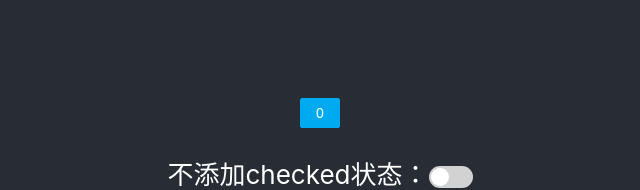
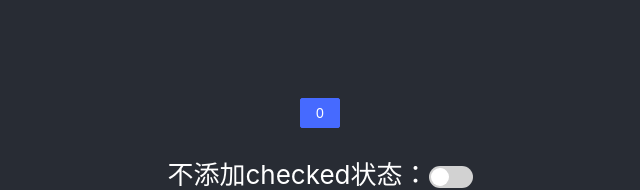
Before and after one commit to silence717/xm-design, a React (Vite) app: page / in a window 1280 px wide. Shown: the part 234-424 px from the top of the page, without its empty margins (320-960 px from the left). Built offline with nearby package versions, Linux system fonts and the light colour scheme.

Commit message:
💄 Change less file to tailwindcss

```diff
--- a/components/Button/index.less
+++ b/components/Button/index.less
@@ -105,9 +105,7 @@
     }
   }
   &.primary {
-    border: 1px solid @color-blue1;
-    background: @color-blue1;
-    color: @color-white;
+    @apply text-gray-01 border border-solid border-ultramarine-06 bg-ultramarine-06;
 
     &:hover {
       border-color: @primary-hover-bg;
@@ -160,7 +158,7 @@
 
   /* block */
   &.block {
-    width: 100%;
+    @apply w-full;
   }
 
   /* disabled */
@@ -178,10 +176,9 @@
       &,
       &:hover,
       &:active {
+        @apply text-gray-01 cursor-not-allowed;
         border: 1px solid @color-gray6;
         background: @color-gray6;
-        color: @color-white;
-        cursor: not-allowed;
       }
     }
   }
--- a/src/App.css
+++ b/src/App.css
@@ -3,7 +3,7 @@
 @tailwind utilities;
 
 .App {
-  text-align: center;
+  @apply text-center;
 }
 
 .App-logo {
```
